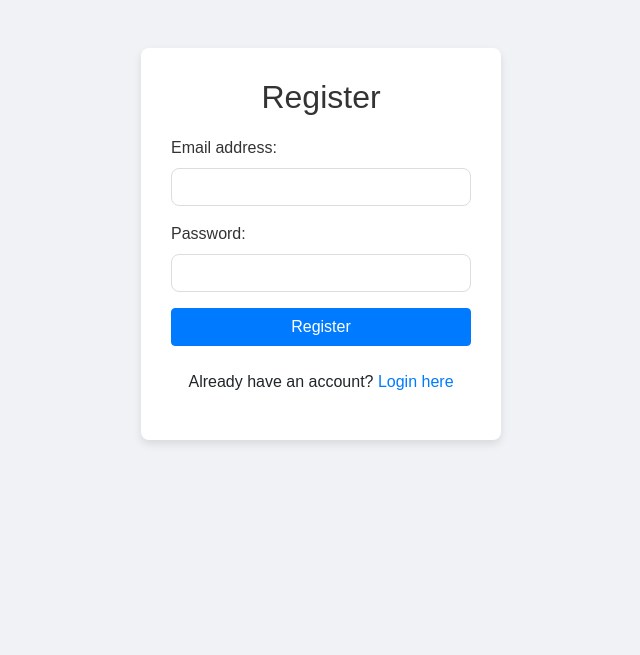
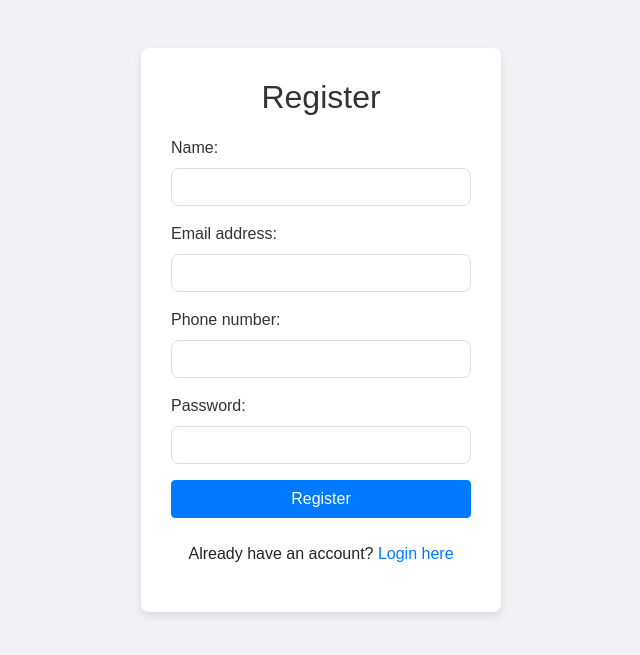
Before and after one commit to cryyyw/Carwash, a PHP site: page /register.php in a window 1280 px wide. Shown: the part 56-711 px from the top of the page, without its empty margins (319-959 px from the left). Run offline with PHP 8.4, Linux system fonts and the light colour scheme.

Commit message:
Update register.php

```diff
--- a/register.php
+++ b/register.php
@@ -2,12 +2,14 @@
 include('db.php');
 
 if ($_SERVER['REQUEST_METHOD'] == 'POST') {
+    $name = $_POST['name'];
     $email = $_POST['email'];
+    $phone = $_POST['phone'];
     $password = password_hash($_POST['password'], PASSWORD_BCRYPT);
 
-    $sql = "INSERT INTO users (email, password) VALUES (?, ?)";
+    $sql = "INSERT INTO users (name, email, phone, password) VALUES (?, ?, ?, ?)";
     $stmt = $conn->prepare($sql);
-    $stmt->bind_param("ss", $email, $password);
+    $stmt->bind_param("ssss", $name, $email, $phone, $password);
 
     if ($stmt->execute()) {
         header("Location: login.php");
@@ -107,8 +109,16 @@ if ($_SERVER['REQUEST_METHOD'] == 'POST') {
             <?php endif; ?>
             <form method="POST" action="">
                 <div class="form-group">
+                    <label for="name">Name:</label>
+                    <input type="text" class="form-control" id="name" name="name" required>
+                </div>
+                <div class="form-group">
                     <label for="email">Email address:</label>
                     <input type="email" class="form-control" id="email" name="email" required>
+                </div>
+                <div class="form-group">
+                    <label for="phone">Phone number:</label>
+                    <input type="text" class="form-control" id="phone" name="phone" required>
                 </div>
                 <div class="form-group">
                     <label for="pwd">Password:</label>
```
